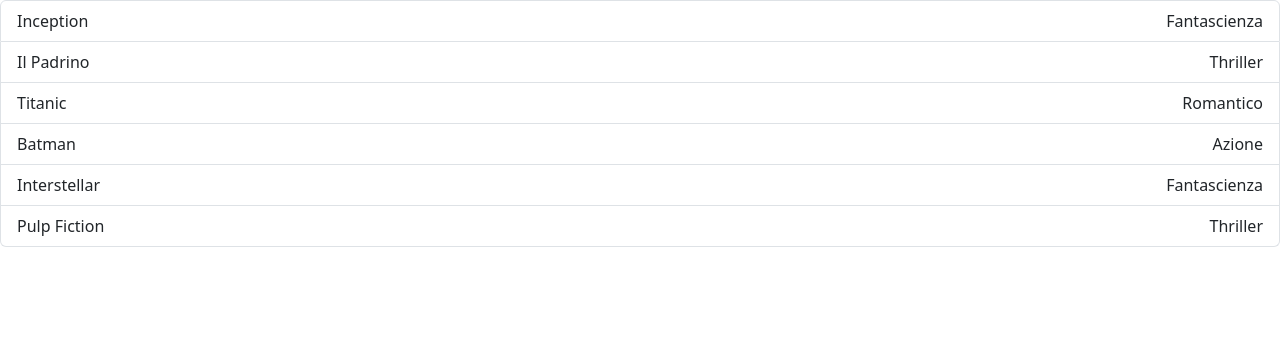
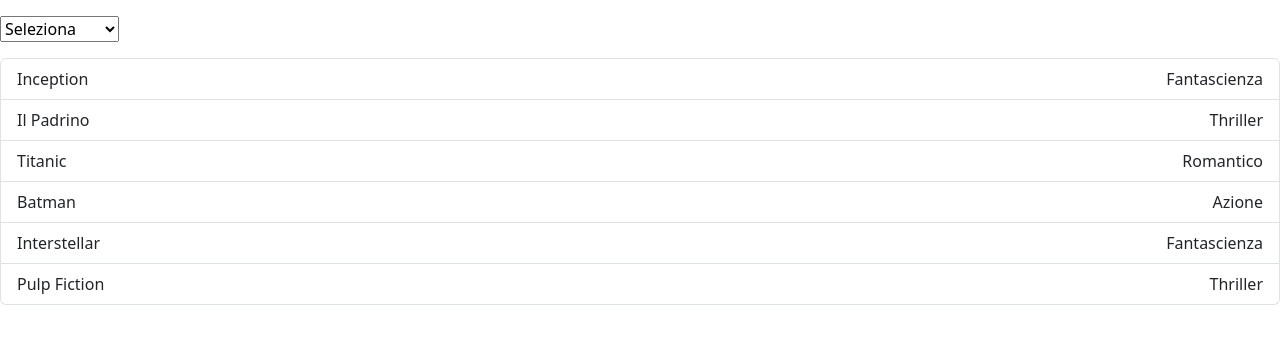
Before and after one commit to micheleferri01/react-movie-filter, a React (Vite) app: page / in a window 1280 px wide. Shown: the top 344 px of the page. Built offline with nearby package versions, Linux system fonts and the light colour scheme.

Commit message:
aggiunto filtro lista movies usando il genre

```diff
--- a/src/App.jsx
+++ b/src/App.jsx
@@ -1,13 +1,32 @@
-import { useState } from 'react'
+import { useEffect, useState } from 'react'
 import initialMoviesList from './assets/data/movies-list.js'
+import { genreList } from './assets/data/genre-list.js';
 
 export default function App() {
-const [moviesList, setMoviesList]= useState(initialMoviesList);
+  const [moviesList, setMoviesList] = useState(initialMoviesList);
+  const [filteredGenre, setFilteredGenre] = useState('');
+  const [filteredMoviesList, setFilteredMoviesList] = useState(moviesList)
+
+  useEffect(
+    () => {
+      const updatedFilteredMoviesList = moviesList.filter((movie) => movie.genre.toLowerCase().includes(filteredGenre.toLowerCase()));
+      setFilteredMoviesList(updatedFilteredMoviesList.length === 0? moviesList : updatedFilteredMoviesList);
+    }, [filteredGenre]
+  )
   return (
     <>
+      <div className='my-3'>
+        <select value={filteredGenre} onChange={(e)=> setFilteredGenre(e.target.value)} name='genre' id='genre'>
+          <option value="seleziona">Seleziona</option>
+          {
+            genreList.map((genre, index) => <option key={index} value = {genre.toLowerCase()}>{genre}</option>)
+          }
+
+        </select>
+      </div>
       <ul className='list-group'>
         {
-          moviesList.map((movie, index) => (
+          filteredMoviesList.map((movie, index) => (
             <li key={index} className='list-group-item d-flex justify-content-between align-items-center'>{movie.title} <span>{movie.genre}</span></li>
           ))
         }
--- /dev/null
+++ b/src/assets/data/genre-list.js
@@ -0,0 +1 @@
+export const genreList = ["Fantascienza", "Thriller", "Romantico", "Azione" ];
```
